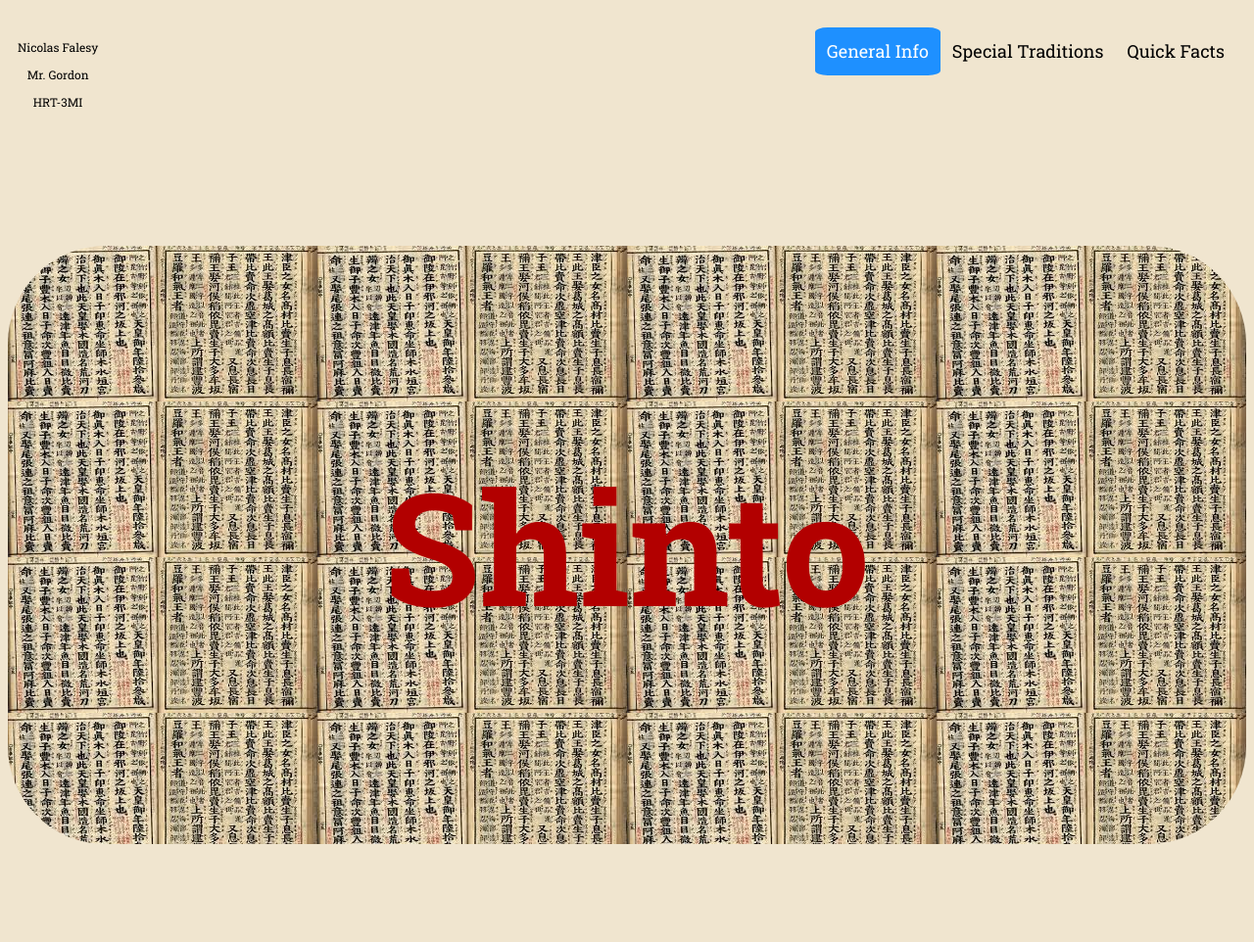
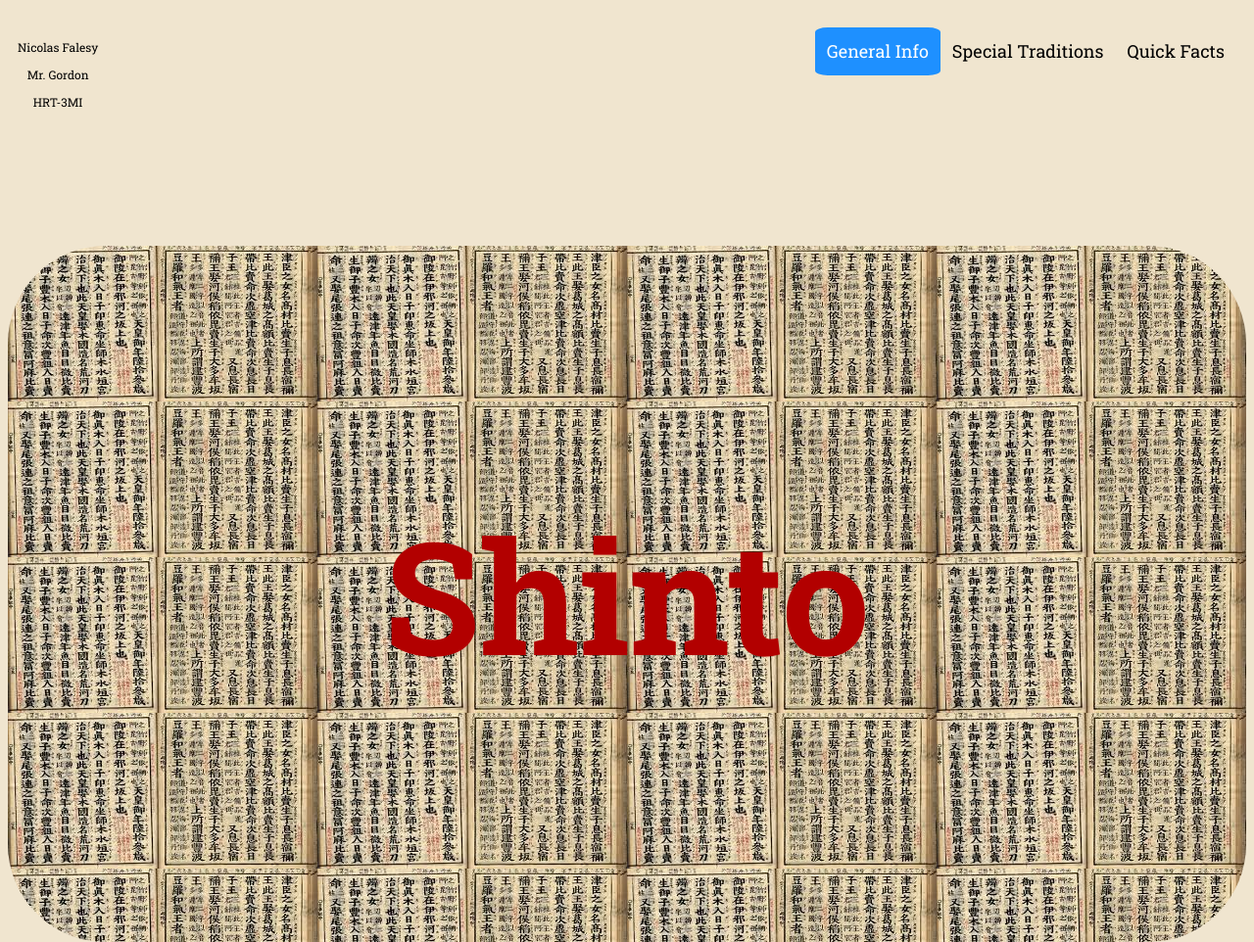
Before and after one commit to nicolasfalesy/Test-Websit, a plain HTML site: page index.html in a window 1280 px wide. Shown: the top 962 px of the page at 98% size. Drawn offline with Linux system fonts and the light colour scheme.

Commit message:
worked on formatting of backend code

```diff
--- a/style.css
+++ b/style.css
@@ -17,7 +17,7 @@ body {
 .Title {
     color:var(--primaryColour);
     font-size: 500%;
-    padding: 200px;
+    padding: 250px;
     background-image: url(images/titleImage.jpg);
     border-radius: 100px;
 }
```
Also changed, not shown: index.html (+10 -0 lines).
